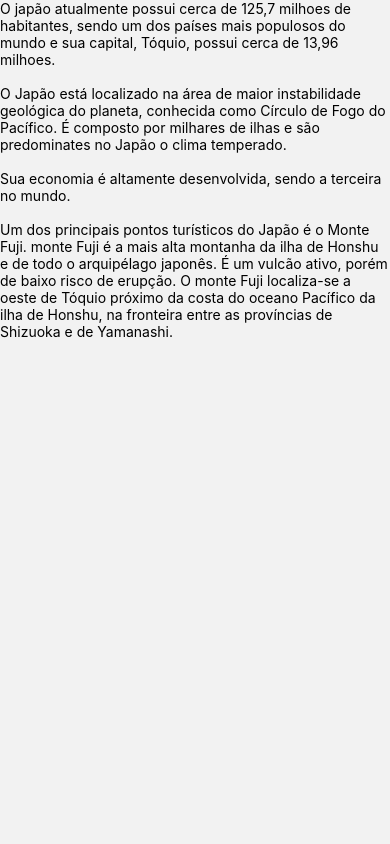
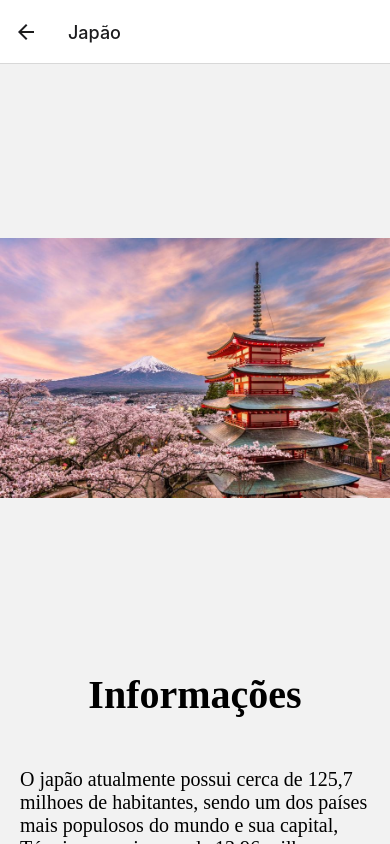
Before and after one commit to brunohosilva/Travel-Infos, a React Native app: screen /Home in a window 390 px wide. Both pictures are taken after a click on the element 330 px from the left and 318 px from the top of the page. Shown: the top 844 px of the page. Built offline with nearby package versions, Linux system fonts and the light colour scheme.

Commit message:
:sparkles: included data on country screen

```diff
--- a/src/components/card/index.tsx
+++ b/src/components/card/index.tsx
@@ -43,9 +43,11 @@ export const Card = ({
       ? require('../../assets/heart-on.png')
       : require('../../assets/heart-off.png');
 
-  const handleNavigate = (data: string) =>
+  const handleNavigate = (description: string, image: any, name: string) =>
     navigation.navigate('CountryInfo', {
-      description: data,
+      description,
+      image,
+      name,
     });
 
   return (
@@ -85,7 +87,9 @@ export const Card = ({
                 <Font22>{capital}</Font22>
               </View>
             </View>
-            <TouchableOpacity onPress={() => handleNavigate(description)}>
+            <TouchableOpacity
+              onPress={() => handleNavigate(description, image, name)}
+            >
               <Image
                 source={require('../../assets/arrow-right.png')}
                 style={{ width: 50, height: 50 }}
--- a/src/routes/index.tsx
+++ b/src/routes/index.tsx
@@ -9,13 +9,17 @@ const Stack = createStackNavigator<RootStackParamList>();
 
 function StackRouter() {
   return (
-    <Stack.Navigator
-      screenOptions={{
-        headerShown: false,
-      }}
-    >
-      <Stack.Screen name='Home' component={Home} />
-      <Stack.Screen name='CountryInfo' component={CountryInfo} />
+    <Stack.Navigator>
+      <Stack.Screen
+        name='Home'
+        component={Home}
+        options={{ title: 'Lista de Países' }}
+      />
+      <Stack.Screen
+        name='CountryInfo'
+        component={CountryInfo}
+        options={({ route }) => ({ title: route.params.name })}
+      />
     </Stack.Navigator>
   );
 }
--- a/src/routes/types.tsx
+++ b/src/routes/types.tsx
@@ -2,7 +2,7 @@ import { StackNavigationProp } from '@react-navigation/stack';
 
 export type RootStackParamList = {
   Home: undefined;
-  CountryInfo: { description: string };
+  CountryInfo: { description: string; image: any; name: string };
 };
 
 export type NavigateProps = StackNavigationProp<RootStackParamList>;
--- a/src/screens/CountryInfo/index.tsx
+++ b/src/screens/CountryInfo/index.tsx
@@ -1,12 +1,36 @@
 import React from 'react';
-import { View, Text, SafeAreaView } from 'react-native';
+import { View, Text, SafeAreaView, Image, ScrollView } from 'react-native';
 
 export const CountryInfo = ({ route }: any) => {
+  const { description, image, name } = route.params;
+
   return (
-    <SafeAreaView>
+    <SafeAreaView style={{ flex: 1 }}>
       <View>
-        <Text>{route.params.description}</Text>
+        <Image
+          source={image}
+          style={{ width: '100%', height: undefined, aspectRatio: 1 }}
+          resizeMode='contain'
+        />
       </View>
+      <Text
+        style={{
+          fontSize: 40,
+          fontFamily: 'Kailasa',
+          textAlign: 'center',
+          marginBottom: 30,
+          fontWeight: 'bold',
+        }}
+      >
+        Informações
+      </Text>
+      <ScrollView>
+        <View style={{ padding: 20 }}>
+          <Text style={{ fontSize: 20, fontFamily: 'Kailasa' }}>
+            {description}
+          </Text>
+        </View>
+      </ScrollView>
     </SafeAreaView>
   );
 };
--- a/src/screens/Home/index.tsx
+++ b/src/screens/Home/index.tsx
@@ -8,7 +8,7 @@ import {
 } from 'react-native';
 import { NavigateProps } from 'src/routes/types';
 import { Card } from '../../components/card';
-import { Font30, SafeArea, Container } from './styles';
+import { SafeArea, Container } from './styles';
 import { countryData } from '../../helper/data';
 
 export const Home = () => {
@@ -16,7 +16,6 @@ export const Home = () => {
     <SafeArea>
       <Container>
         <View style={{ flex: 1 }}>
-          <Font30>{`Procure seu\nlugar favorito`}</Font30>
           <FlatList
             data={countryData.data}
             renderItem={({ item }) => (
```
